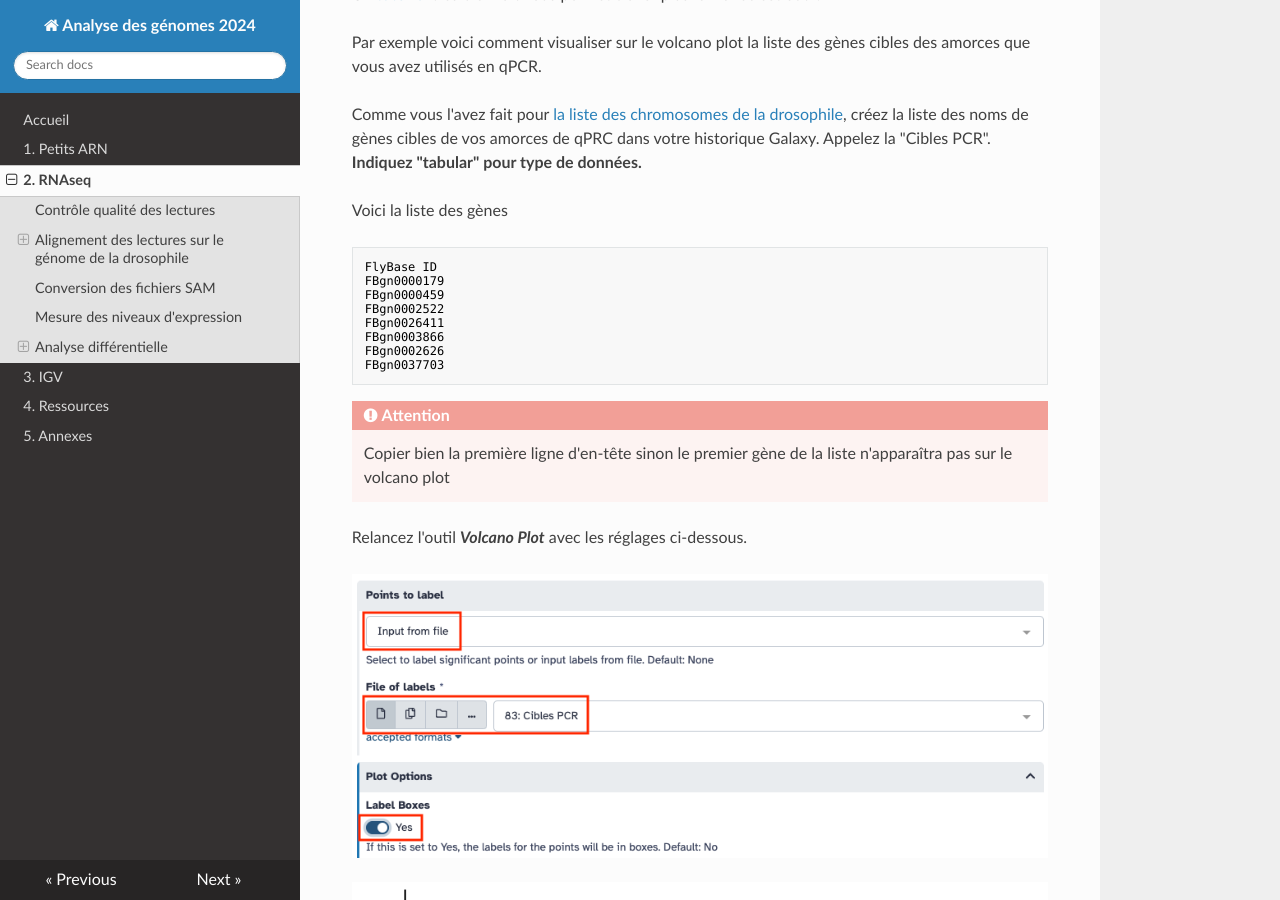
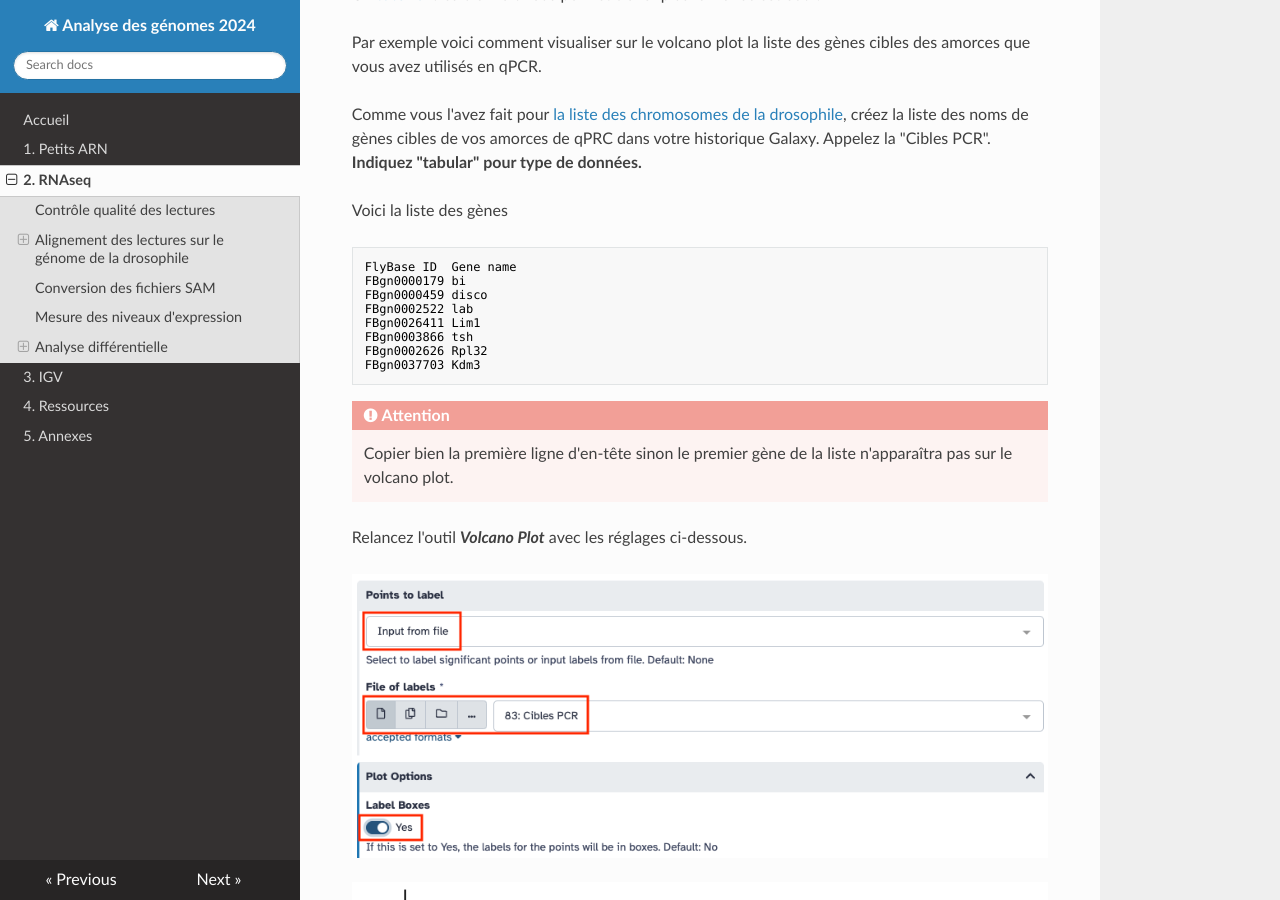
Before and after one commit to slecrom/AG2024, an MkDocs documentation site: the page built from docs/rnaseq.md, in a window 1280 px wide and 900 px high, scrolled down 10050 px. Built offline with MkDocs 1.6.1, drawn with Linux system fonts in a browser that asks for light colours; nearby versions of some CDN libraries.

Commit message:
Update rnaseq.md

````diff
--- a/docs/rnaseq.md
+++ b/docs/rnaseq.md
@@ -178,23 +178,23 @@ Un [tutoriel](https://training.galaxyproject.org/training-material/topics/transc
 
 Par exemple voici comment visualiser sur le volcano plot la liste des gènes cibles des amorces que vous avez utilisés en qPCR.
 
-Comme vous l'avez fait pour [la liste des chromosomes de la drosophile](https://artbio.github.io/startbio/AnalyseGenomes_2023/Preparing_reference/#a-simplify-fasta-headers), créez la liste des noms de gènes cibles de vos amorces de qPRC dans votre historique Galaxy. Appelez la "Cibles PCR". **Indiquez "tabular" pour type de données.**
+Comme vous l'avez fait pour [la liste des chromosomes de la drosophile](https://artbio.github.io/startbio/AnalyseGenomes_2024/Preparing_reference/#a-simplify-fasta-headers), créez la liste des noms de gènes cibles de vos amorces de qPRC dans votre historique Galaxy. Appelez la "Cibles PCR". **Indiquez "tabular" pour type de données.**
 
 Voici la liste des gènes
 ```
-FlyBase ID
-FBgn0000179
-FBgn0000459
-FBgn0002522
-FBgn0026411
-FBgn0003866
-FBgn0002626
-FBgn0037703
+FlyBase ID	Gene name
+FBgn0000179	bi
+FBgn0000459	disco
+FBgn0002522	lab
+FBgn0026411	Lim1
+FBgn0003866	tsh
+FBgn0002626	Rpl32
+FBgn0037703	Kdm3
 ```
 
 !!! danger "Attention"
 
-	Copier bien la première ligne d'en-tête sinon le premier gène de la liste n'apparaîtra pas sur le volcano plot
+	Copier bien la première ligne d'en-tête sinon le premier gène de la liste n'apparaîtra pas sur le volcano plot.
 
 
 Relancez l'outil ***Volcano Plot*** avec les réglages ci-dessous.
````
